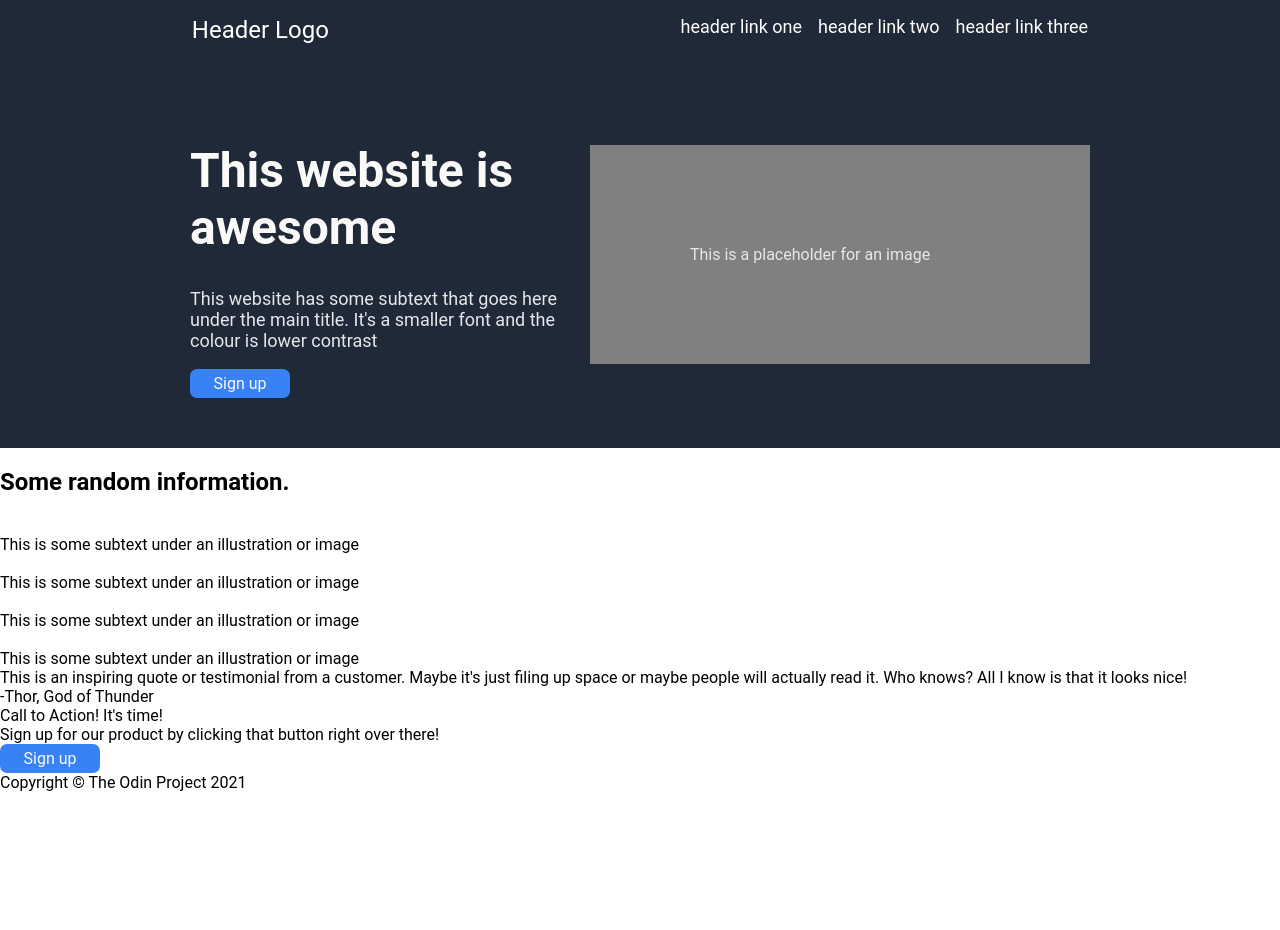
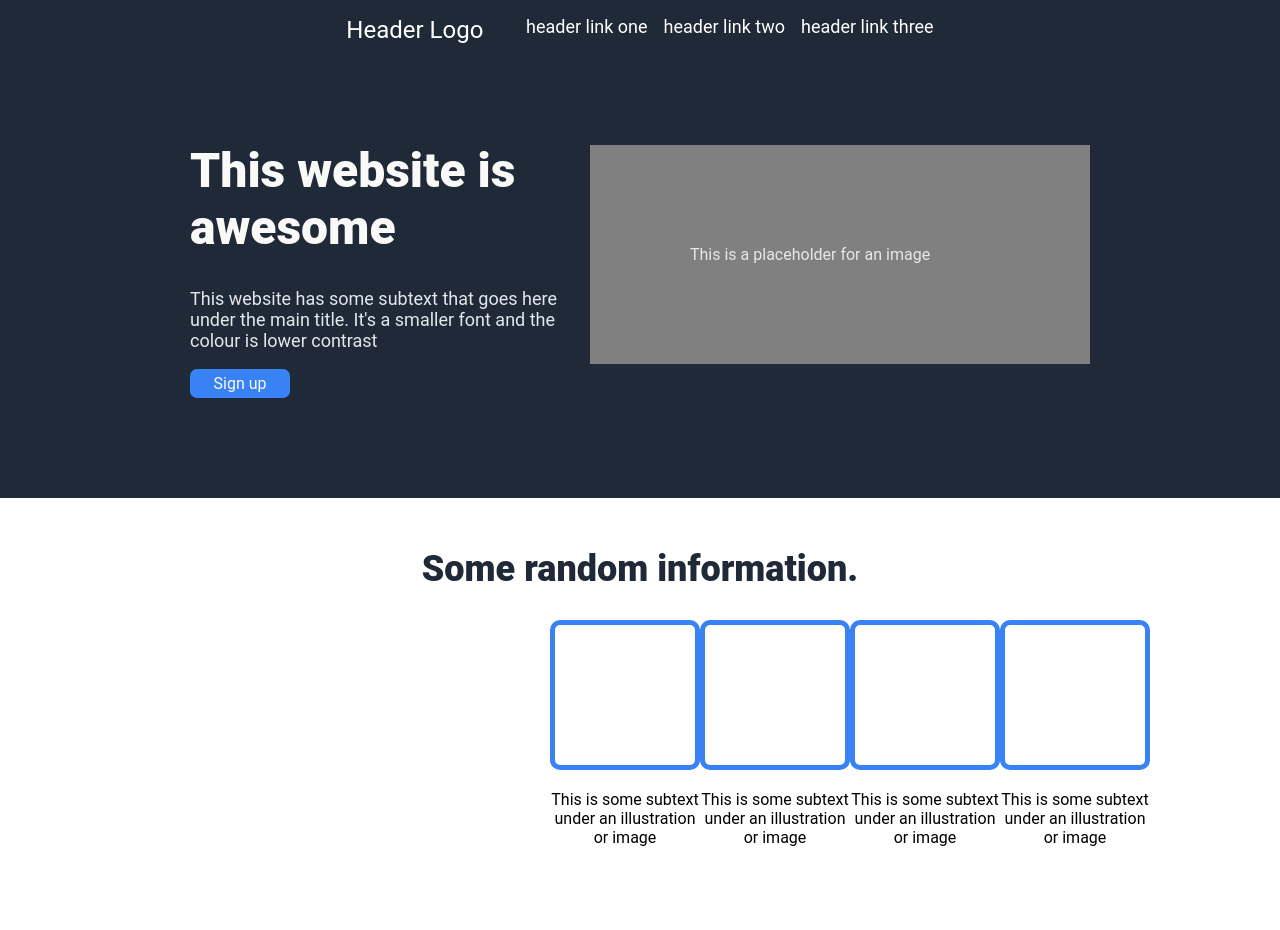
Before and after one commit to gabriellemia/landing-page, a plain HTML site: page index.html in a window 1280 px wide. Shown: the top 930 px of the page. Before the commit the page ends 800 px from the top, so only its background shows below. Drawn offline with Linux system fonts and the light colour scheme.

Commit message:
added css to information section. Corrected alignments on all sections completed so far.

```diff
--- a/index.html
+++ b/index.html
@@ -30,25 +30,27 @@
     </div>
 
     <div class="container">
-        <h2>Some random information.</h2>
+        <div class="h2">Some random information.</div>
+        <div class="sections">
             <div class="info">
-            <img src="">
+                <div class="square"></div>
                 <div class="text">This is some subtext under an illustration or image</div>
             </div>
 
             <div class="info">
-            <img src="">
+                <div class="square"></div>
                 <div class="text">This is some subtext under an illustration or image</div>
             </div>
 
             <div class="info">
-            <img src="">
+                <div class="square"></div>
                 <div class="text">This is some subtext under an illustration or image</div>
             </div>
 
             <div class="info">
-            <img src="">
+                <div class="square"></div>
                 <div class="text">This is some subtext under an illustration or image</div>
+            </div>
         </div>
     </div>
 
--- a/style.css
+++ b/style.css
@@ -12,6 +12,8 @@ body {
     display: flex;
     justify-content: space-around;
     padding: 16px;
+    padding-left: 325px;
+    padding-right: 325px;
 }
 
 ul {
@@ -31,12 +33,13 @@ ul {
     align-items: center;
     justify-content: center;
     padding: 50px;
+    padding-bottom: 100px;
 }
 
 h1 {
     color: #f9faf8;
     font-size: 48px;
-    font-weight: bolder;
+    font-weight: 900;
     width: 400px;
 }
 
@@ -63,5 +66,45 @@ p {
     width: 300px;
     padding: 100px 100px;
     float: right;
+}
 
+.container {
+    display: flex;
+    flex-direction: column;
+    justify-content: center;
+    padding: 50px;
 }
+
+.h2 {
+    font-size: 36px;
+    font-weight: 900;
+    color: #1F2937;
+    display:flex;
+    justify-content: center;
+    padding-bottom: 30px;
+}
+
+.sections {
+    display: flex;
+    justify-content: space-evenly;
+    padding-bottom: 80px;
+    padding-left: 500px;
+    padding-right: 500px;
+}
+
+.square {
+    background-color: white;
+    border-style: solid;
+    border-width: 5px;
+    border-color: #3882f6;
+    border-radius: 10px;
+    width: 140px;
+    height: 140px;
+    display: flex;
+    margin-bottom: 20px;
+}
+
+.text {
+    width: 150px;
+    text-align: center;
+}
```
Lines whose indentation alone changed are shown as unchanged.
